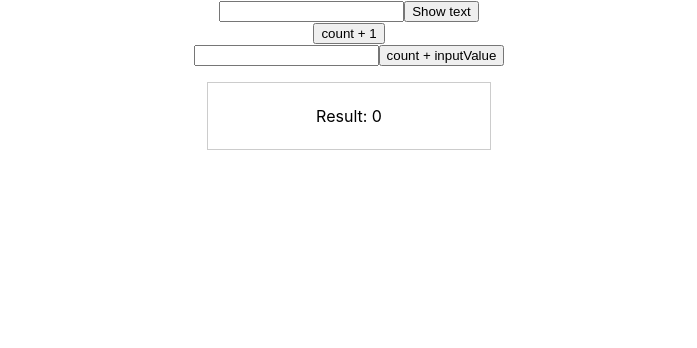
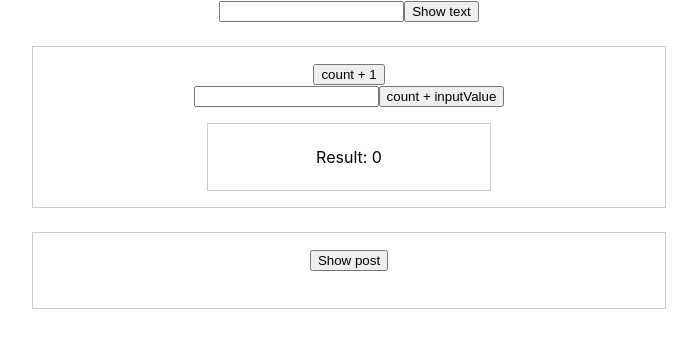
Before and after one commit to Algo87/react-learning, a React (Create React App) app: page / in a window 1280 px wide. Shown: the top 348 px of the page, without its empty margins (291-988 px from the left). Built offline with nearby package versions, Linux system fonts and the light colour scheme.

Commit message:
count and post

```diff
--- a/src/App.js
+++ b/src/App.js
@@ -1,6 +1,7 @@
 import React, { useState } from "react";
 import "./App.css";
 import Count from "./Count/Count";
+import Post from "./Post/Post";
 
 function App() {
   // text переменная которая хранит данные, setText функция которая меняет text,
@@ -19,6 +20,7 @@ function App() {
 
       <button onClick={() => alert(text)}>Show text</button>
         <Count/>
+        <Post/>
     </div>
   );
 }
--- a/src/Count/count.css
+++ b/src/Count/Count.css
@@ -10,3 +10,9 @@
     line-height: 1;
     font-size: 16px;
 }
+.b-count{
+    margin: 24px auto;
+    padding: 16px;
+    border: 1px solid #ccc;
+    width: 600px;
+}
--- a/src/Count/Count.js
+++ b/src/Count/Count.js
@@ -1,13 +1,13 @@
 import React, {useState} from "react";
-import "./count.css";
+import "./Count.css";
 
 function Count() {
     const [count, setCount] = useState(0);
     const [countInput, setCountInput] = useState(0);
 
     return (
-        <div>
-            <div className="b-count-btn">
+        <div className='b-count'>
+            <div>
                 <button onClick={() => setCount(count + 1)}>
                     count + 1
                 </button>
--- /dev/null
+++ b/src/Post/Post.css
@@ -0,0 +1,6 @@
+.b-post{
+    width: 600px;
+    padding: 16px;
+    margin: 16px auto;
+    border: 1px solid #ccc;
+}
--- /dev/null
+++ b/src/Post/Post.js
@@ -0,0 +1,29 @@
+import React, {useState} from "react";
+import './Post.css';
+
+function Post() {
+
+    const [postTitle, setPostTitle] = useState('');
+    const [postText, setPostText] = useState('');
+
+    function handleGetPost() {
+        console.log('test')
+        fetch('https://jsonplaceholder.typicode.com/posts/1')
+            .then(response => response.json())
+            .then(json => {
+                setPostTitle(json.title);
+                setPostText(json.body);
+            });
+    }
+
+    return (
+        <div className="b-post">
+            <button onClick={handleGetPost}>Show post</button>
+            <h1>{postTitle}</h1>
+            <p>{postText}</p>
+        </div>
+    )
+
+}
+
+export default Post;
```
